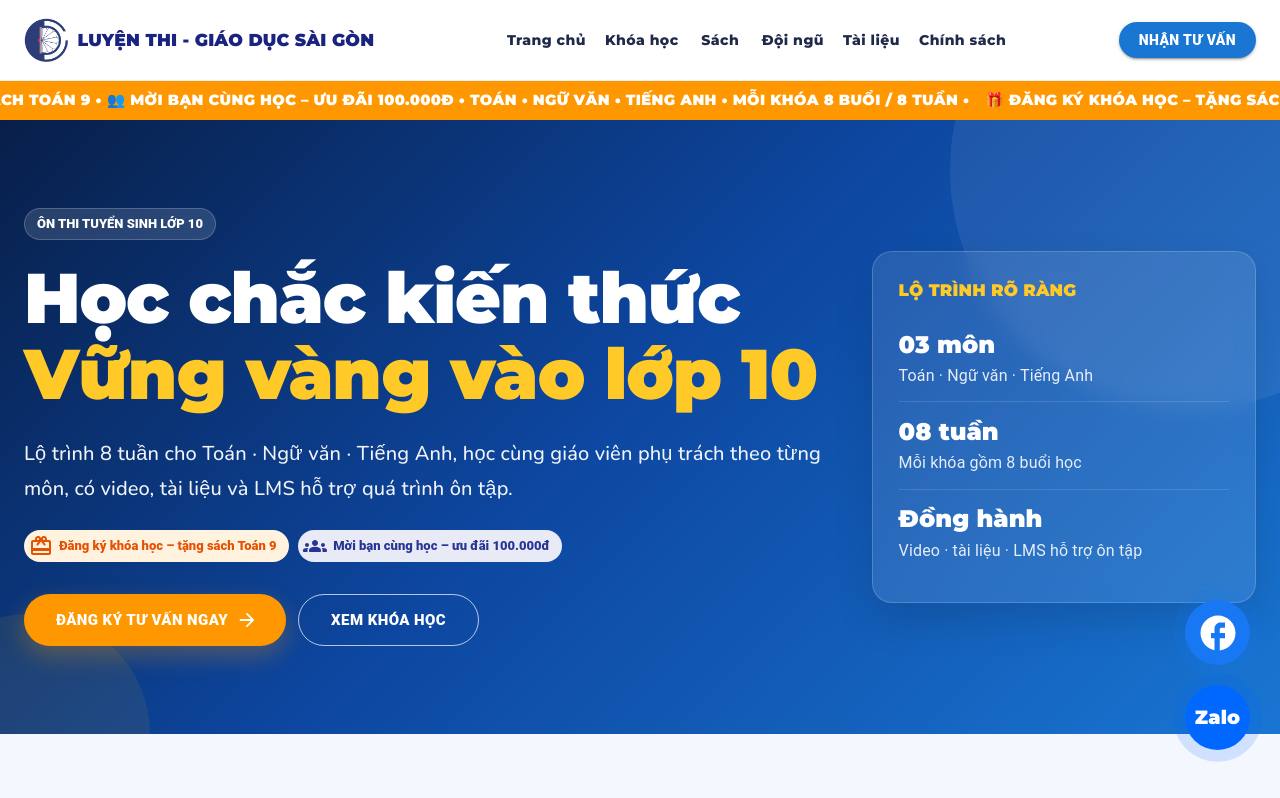
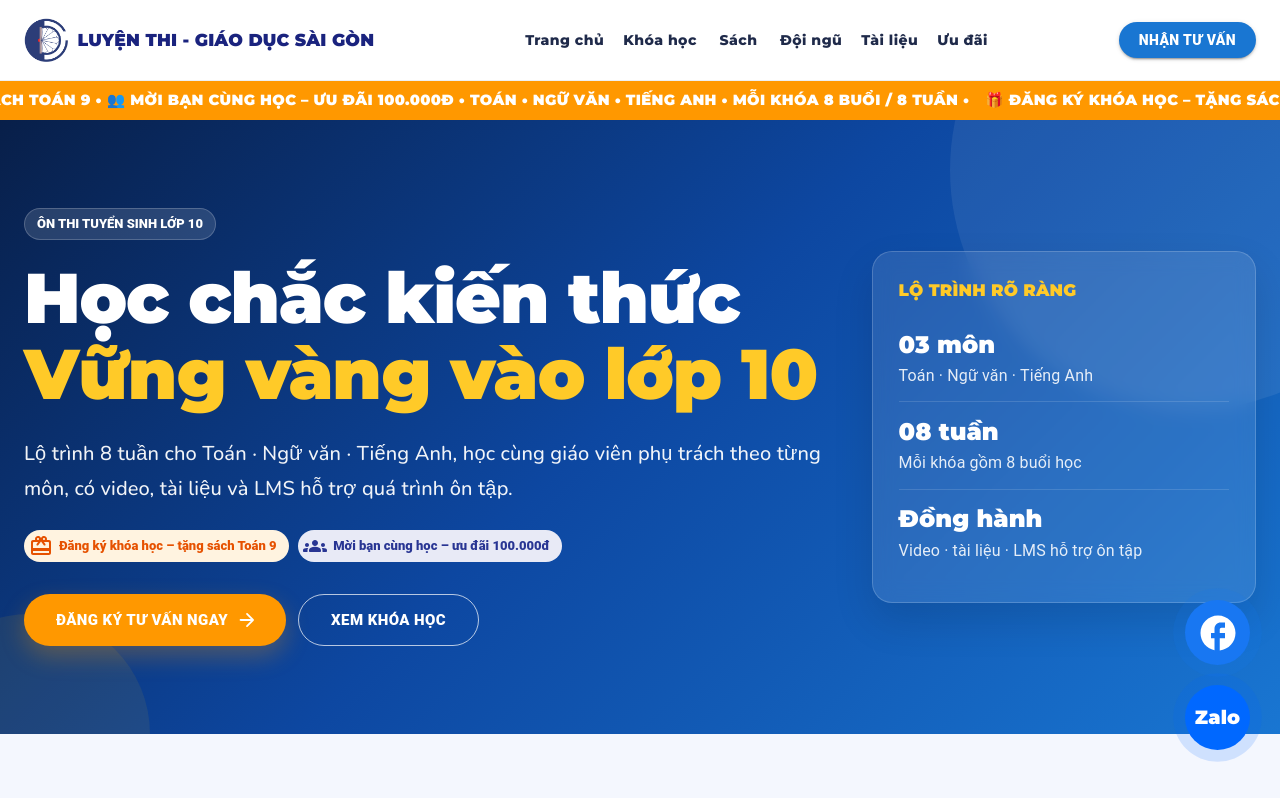
Before and after one commit to khanhu2805/luyen-thi-gdsg, a Next.js app: page / in a window 1280 px wide. Shown: the top 798 px of the page. Built offline with nearby package versions, Linux system fonts and the light colour scheme.

Commit message:
Use parent-friendly promotions label in navigation

```diff
--- a/app/components/Header.tsx
+++ b/app/components/Header.tsx
@@ -26,7 +26,7 @@ const navItems = [
   { label: 'Sách', path: '/sach' },
   { label: 'Đội ngũ', path: '/doi-ngu' },
   { label: 'Tài liệu', path: '/tai-lieu-on-luyen' },
-  { label: 'Chính sách', path: '/chinh-sach' },
+  { label: 'Ưu đãi', path: '/chinh-sach' },
 ];
 
 export default function Header() {
```
